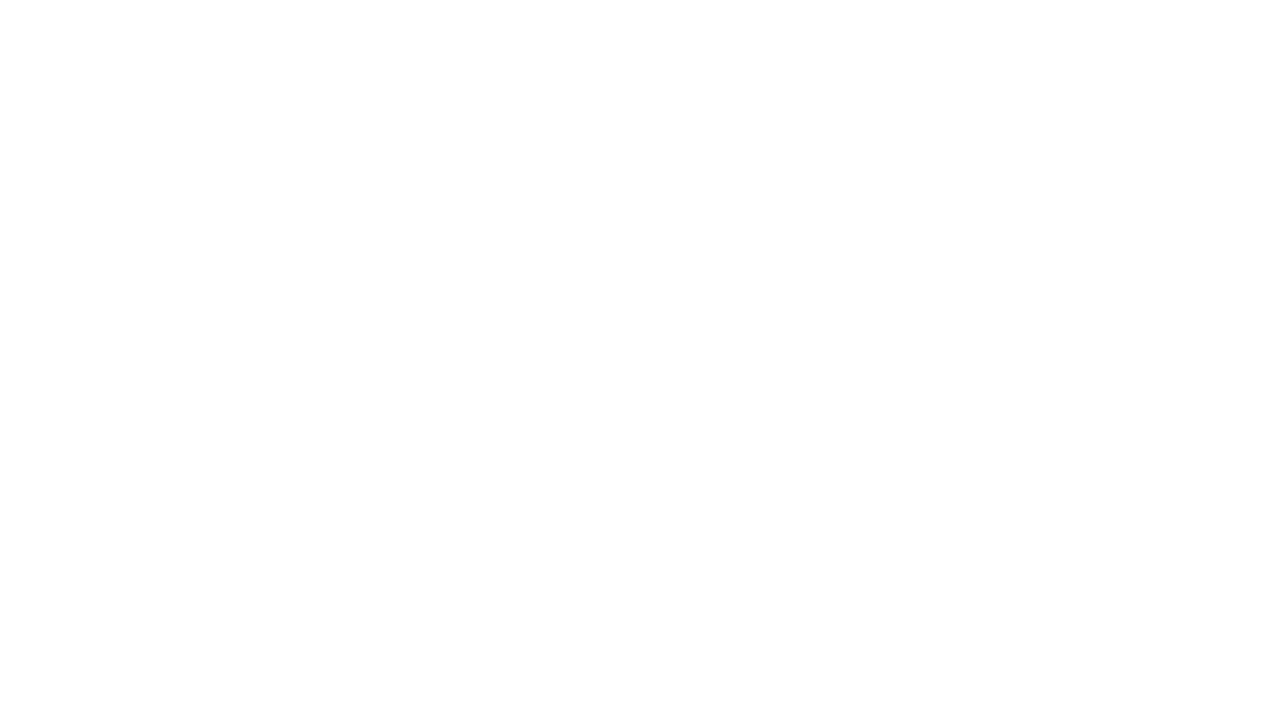
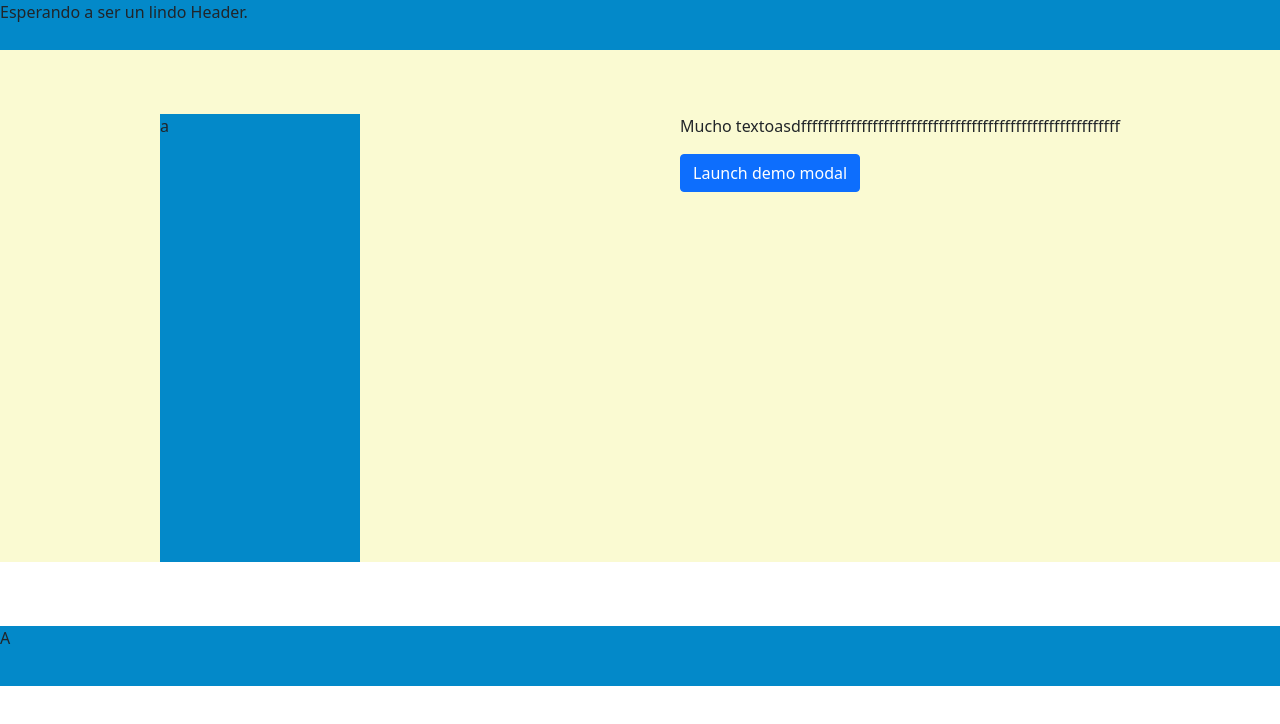
Before and after one commit to Deymoslor/Eventually-SENA, an Angular app: page /events in a window 1280 px wide. Before the commit this address led to /. Shown: the top 724 px of the page. Built offline with nearby package versions, Linux system fonts and the light colour scheme.

Commit message:
primer commit eventos

```diff
--- a/src/app/app-routing.module.ts
+++ b/src/app/app-routing.module.ts
@@ -1,7 +1,10 @@
 import { NgModule } from '@angular/core';
 import { RouterModule, Routes } from '@angular/router';
+import { EventsComponent } from './events/events.component';
 
-const routes: Routes = [];
+const routes: Routes = [
+  {path: 'events', component:EventsComponent}
+];
 
 @NgModule({
   imports: [RouterModule.forRoot(routes)],
--- a/src/app/app.component.css
+++ b/src/app/app.component.css
@@ -0,0 +1,4 @@
+body {
+  margin: 0;
+  background-color: #ffffff;
+}
--- a/src/app/app.module.ts
+++ b/src/app/app.module.ts
@@ -4,11 +4,13 @@ import { BrowserModule } from '@angular/platform-browser';
 import { AppRoutingModule } from './app-routing.module';
 import { AppComponent } from './app.component';
 import { DashboardComponent } from './dashboard/dashboard.component';
+import { EventsComponent } from './events/events.component';
 
 @NgModule({
   declarations: [
     AppComponent,
     DashboardComponent,
+    EventsComponent,
   ],
   imports: [
     BrowserModule,
--- /dev/null
+++ b/src/app/events/events.component.css
@@ -0,0 +1,56 @@
+header {
+  background-color: #0389c9;
+  display: block;
+  position: relative;
+  max-width: 100vw;
+  width: 100%;
+  height: 50px;
+  z-index: 3;
+  top: 0;
+  right: 0;
+}
+
+/*Content*/
+.eventsContainerContent {
+  background: lightgoldenrodyellow;
+  display: flex;
+  align-items: flex-start;
+  justify-content: space-around;
+  height: auto;
+  position: relative;
+  z-index: 1;
+  @media screen and (max-width: 768px) {
+    flex-direction: column;
+    align-items: center;
+    justify-content: center;
+  }
+}
+
+.principalContainer {
+  margin-top: 5%;
+}
+
+/*aside bar*/
+.content-asidebar .content {
+  background-color: #0389c9;
+  height: 35vw;
+  width: 200px;
+}
+
+.content-asidebar {
+  display: block;
+  margin-top: 5%;
+}
+
+/*footer*/
+footer {
+  display: block;
+  margin-top: 5%;
+}
+
+footer .content {
+  background-color: #0389c9;
+  height: 60px;
+  max-width: 100vw;
+  width: 100%;
+}
--- /dev/null
+++ b/src/app/events/events.component.html
@@ -0,0 +1,49 @@
+<!--HEADER-->
+<header>
+    <div>
+        <p>Esperando a ser un lindo Header.</p>
+    </div>
+</header>
+
+<!--Content-->
+<div class="eventsContainerContent">
+    <!--Aside bar-->
+    <div class="content-asidebar">
+        <div class="content">
+            <p>a</p>
+        </div>
+    </div>
+    <div class="principalContainer">
+        <p>Mucho textoasdffffffffffffffffffffffffffffffffffffffffffffffffffffffffff</p>
+        <!-- Vertically centered scrollable modal -->
+        <button type="button" class="btn btn-primary" data-bs-toggle="modal" data-bs-target="#staticBackdrop">
+            Launch demo modal
+          </button>
+          <div class="modal fade" id="staticBackdrop" data-bs-backdrop="static" data-bs-keyboard="false" tabindex="-1" aria-labelledby="staticBackdropLabel" aria-hidden="true">
+            <div class="modal-dialog">
+              <div class="modal-content">
+                <div class="modal-header">
+                  <h5 class="modal-title" id="staticBackdropLabel">Modal title</h5>
+                  <button type="button" class="btn-close" data-bs-dismiss="modal" aria-label="Close"></button>
+                </div>
+                <div class="modal-body">
+                  ...
+                </div>
+                <div class="modal-footer">
+                  <button type="button" class="btn btn-secondary" data-bs-dismiss="modal">Close</button>
+                  <button type="button" class="btn btn-primary">Understood</button>
+                </div>
+              </div>
+            </div>
+          </div>
+
+    </div>
+</div>
+<!--End Content-->
+
+<!--Footer-->
+<footer>
+    <div class="content">
+        <p>A</p>
+    </div>
+</footer>
--- /dev/null
+++ b/src/app/events/events.component.ts
@@ -0,0 +1,15 @@
+import { Component, OnInit } from '@angular/core';
+
+@Component({
+  selector: 'app-events',
+  templateUrl: './events.component.html',
+  styleUrls: ['./events.component.css']
+})
+export class EventsComponent implements OnInit {
+
+  constructor() { }
+
+  ngOnInit(): void {
+  }
+
+}
--- a/src/index.html
+++ b/src/index.html
@@ -6,6 +6,8 @@
   <base href="/">
   <meta name="viewport" content="width=device-width, initial-scale=1">
   <link rel="icon" type="image/x-icon" href="favicon.ico">
+  <link href="https://cdn.jsdelivr.net/npm/bootstrap@5.1.3/dist/css/bootstrap.min.css" rel="stylesheet" integrity="sha384-1BmE4kWBq78iYhFldvKuhfTAU6auU8tT94WrHftjDbrCEXSU1oBoqyl2QvZ6jIW3" crossorigin="anonymous">
+  <script src="https://cdn.jsdelivr.net/npm/bootstrap@5.1.3/dist/js/bootstrap.bundle.min.js" integrity="sha384-ka7Sk0Gln4gmtz2MlQnikT1wXgYsOg+OMhuP+IlRH9sENBO0LRn5q+8nbTov4+1p" crossorigin="anonymous"></script>
 </head>
 <body>
   <app-root></app-root>
```
Also changed, not shown: 2 other files (tests, documents, lock files or other folders).
